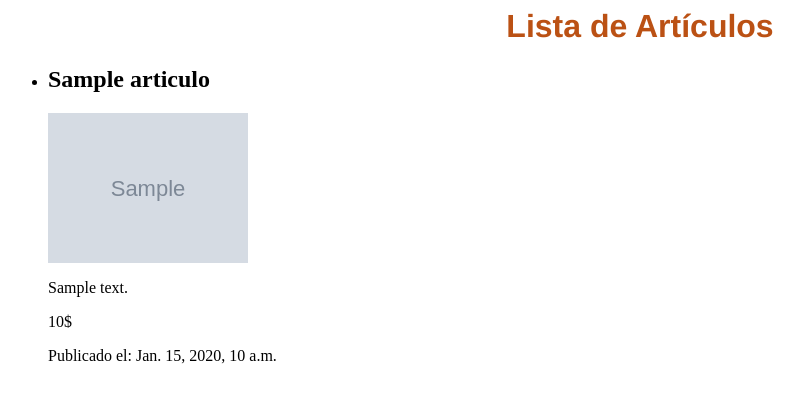
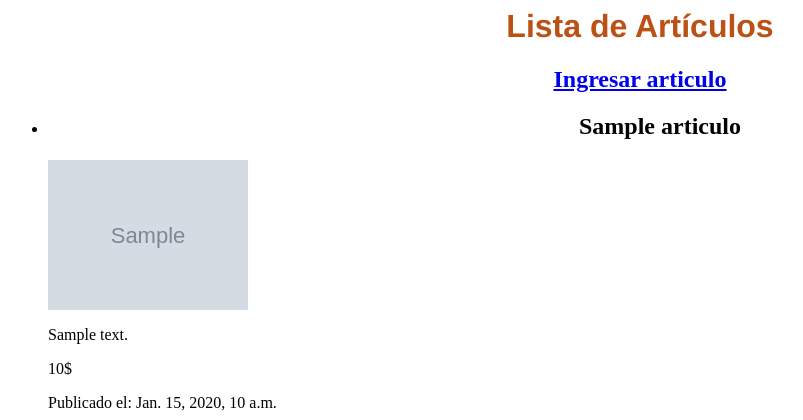
Before and after one commit to carlosr301101/Django-desoft, a Django app: template django_project/Mi_negocio/templates/Mi_negocio/lista_articulos.html in a window 1280 px wide. Shown: the top 420 px of the page, without its empty margins (0-803 px from the left). Run offline with Django 3.2, Linux system fonts and the light colour scheme; the template is opened without the code that fills it: most values are stand-ins (such as "Sample title", 1, 10 or a date in 2020); grey boxes marked "Sample" are stand-in pictures.

Commit message:
adding some features like page integrations

```diff
--- a/django_project/Mi_negocio/models.py
+++ b/django_project/Mi_negocio/models.py
@@ -4,7 +4,7 @@ from django.db import models
 class Articulo(models.Model):
     titulo = models.CharField(max_length=200)
     descripcion = models.TextField()
-    precio = models.TextField(verbose_name="Introducir el precio")
+    precio = models.CharField(max_length=10)
     imagen = models.ImageField(upload_to='articulos/')
     fecha_publicacion = models.DateTimeField(auto_now_add=True)
 
--- a/django_project/Mi_negocio/static/Mi_negocio/style.css
+++ b/django_project/Mi_negocio/static/Mi_negocio/style.css
@@ -1,9 +1,16 @@
 form{
     font-family: 'Courier New', Courier, monospace;
-    text-align: center;
+    text-align: left;
 }
 h1 {
     font-family: 'Franklin Gothic Medium', 'Arial Narrow', Arial, sans-serif;
     text-align: center;
     color: rgb(187, 81, 20);
 }
+
+h2 {
+    text-align: center;
+}
+a{
+    text-align: center;
+}
--- a/django_project/Mi_negocio/templates/Mi_negocio/lista_articulos.html
+++ b/django_project/Mi_negocio/templates/Mi_negocio/lista_articulos.html
@@ -1,6 +1,10 @@
 {% extends "Mi_negocio/layout.html" %}
 {% block body %}
     <h1>Lista de Artículos</h1>
+    <h2>
+        <a href="{% url 'subir_articulo'%}">Ingresar articulo</a>
+
+    </h2>
     {% if articulos %}
         <ul>
             {% for articulo in articulos %}
--- a/django_project/Mi_negocio/templates/Mi_negocio/subir_articulo.html
+++ b/django_project/Mi_negocio/templates/Mi_negocio/subir_articulo.html
@@ -3,6 +3,10 @@
 
 {% block body %}
     <h1>Subir Nuevo Artículo</h1>
+    <h2>
+        <a href="{% url 'lista_articulos'%}">Revisar articulos</a>
+
+    </h2>
     <form method="post" enctype="multipart/form-data">
         {% csrf_token %}
         {{ form.as_p }}
--- a/django_project/Mi_negocio/urls.py
+++ b/django_project/Mi_negocio/urls.py
@@ -2,8 +2,7 @@ from django.urls import path
 from . import views
 
 urlpatterns=[
-    path("", views.index, name="index"),
-    path("<str:name>", views.greet, name="greet"),
+    path("", views.blank, name="index"),
     path('subir/', views.subir_articulo, name='subir_articulo'),
     path('articulos/', views.lista_articulos, name='lista_articulos'),
 ]
```
Also changed, not shown: django_project/Mi_negocio/templates/Mi_negocio/greet.html (deleted, +0 -7 lines), django_project/Mi_negocio/views.py (+6 -6 lines).
